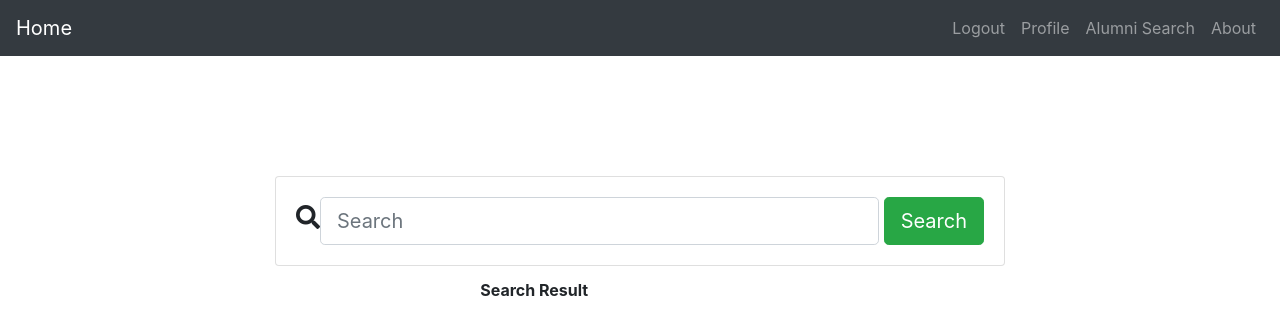
After one commit to kunal097/alumi, a Django app: page /search in a window 1280 px wide. The commit adds this page. Shown: the top 335 px of the page. Run offline with Django 3.2, Linux system fonts and the light colour scheme; a user stored in the database is signed in; lists and menus that the app fills with data are empty; some libraries are stand-ins or nearby versions.

Commit message:
approx complete

```diff
--- a/alumni/accounts/views.py
+++ b/alumni/accounts/views.py
@@ -3,6 +3,7 @@ from django.contrib.auth import authenticate , login , logout
 from .forms import UserLoginForm , UserRegisterForm
 from django.views import View
 from event.views import complete_profile
+from .utils import send_mail
 
 # Create your views here.
 
@@ -38,9 +39,14 @@ class RegisterView(View):
 
     def post(self,request):
         form = UserRegisterForm(request.POST or None)
+        print("*********")
         if form.is_valid():
+            print("%^%^%^%")
             user = form.save()
             password = form.cleaned_data.get("password")
+            # print("\n\n\n\n\n\n\n")
+            # print(password)
+            send_mail(user.username,password,user.email)
             user.set_password(password)
             user.save()
             new_user = authenticate(username=user.username , password=password)
--- /dev/null
+++ b/alumni/event/templates/event/search.html
@@ -0,0 +1,110 @@
+{% extends "base.html" %}
+
+
+{% block style %}
+
+<style type="text/css">
+
+.form-control-borderless {
+    border: none;
+}
+
+.form-control-borderless:hover, .form-control-borderless:active, .form-control-borderless:focus {
+    border: none;
+    outline: none;
+    box-shadow: none;
+}
+</style>
+
+{% endblock %}
+
+{% block content%}
+
+{% include "navbar.html" %}
+
+
+
+
+<link href="//maxcdn.bootstrapcdn.com/bootstrap/4.1.1/css/bootstrap.min.css" rel="stylesheet" id="bootstrap-css">
+<script src="//maxcdn.bootstrapcdn.com/bootstrap/4.1.1/js/bootstrap.min.js"></script>
+<script src="//cdnjs.cloudflare.com/ajax/libs/jquery/3.2.1/jquery.min.js"></script>
+
+
+<link rel="stylesheet" href="https://use.fontawesome.com/releases/v5.1.0/css/all.css" integrity="sha384-lKuwvrZot6UHsBSfcMvOkWwlCMgc0TaWr+30HWe3a4ltaBwTZhyTEggF5tJv8tbt" crossorigin="anonymous">
+<div class="container" >
+    <br/>
+	<div class="row justify-content-center">
+                        <div class="col-12 col-md-10 col-lg-8">
+                            <form method="Get" action='/search' class="card card-sm">
+                                <div class="card-body row no-gutters align-items-center">
+                                    <div class="col-auto">
+                                        <i class="fas fa-search h4 text-body"></i>
+                                    </div>
+                                    <!--end of col-->
+                                    <div class="col">
+                                        <input class="form-control form-control-lg form-control-borderless" name="q" type="search" placeholder="Search ">
+                                    </div>
+                                    <!--end of col-->
+                                    <div class="col-auto">
+                                        <button id="search" class="btn btn-lg btn-success" style="margin-left:5px;" type="submit">Search</button>
+                                    </div>
+
+                                    <!--end of col-->
+                                </div>
+
+                            </form>
+
+
+
+
+
+                        </div>
+                        <!--end of col-->
+                    </div>
+</div>
+
+
+
+
+
+
+
+
+
+
+
+
+
+<div id="result" class="container" style="">
+<table class="table table-borderless" id="table">
+
+                                    <tr>
+                                   <th class="row justify-content-center">Search Result</th>
+                                      <th></th>
+
+                                    </tr>
+                                    {% for i in obj %}
+
+
+
+
+{# <input type="submit" value="Edit"><br> #}<td ><a class="btn btn-outline-success" href="{% url 'detail' i.id %}">{{  i  }}</a></td>
+
+                                    </tr>
+
+                                	{% endfor %}
+
+
+</table>
+</div>
+
+
+
+
+
+
+</body>
+
+
+
+{% endblock %}
--- a/alumni/event/urls.py
+++ b/alumni/event/urls.py
@@ -1,11 +1,13 @@
 from django.urls import path
-from .views import home,complete_profile,add_event,get_event,profile
+from .views import home,complete_profile,add_event,get_event,profile,search,get_detail
 
 urlpatterns = [
 
 
 path('profile/<ruser>',complete_profile,name='profile'),
 path('event-list',get_event,name='get_event'),
+path('search',search,name='search'),
+path('detail/<id>',get_detail,name='detail'),
 path('event',add_event,name='event'),
 path('profile',profile,name='profile'),
 path('',home),
--- a/alumni/event/views.py
+++ b/alumni/event/views.py
@@ -15,6 +15,22 @@ from .models import User,Event
 
 # def home(request):
 #   return render(request,"home.html",{})
+
+def get_detail(request,id):
+    obj = User.objects.get(id=id)
+    return render(request,'event/detail.html',{'obj':obj})
+
+@login_required
+def search(request):
+    query = request.GET.get('q',None)
+    obj = []
+    print(query)
+    if query:
+        obj = User.objects.filter(name__icontains=query)
+        print('********')
+        print(obj)
+
+    return render(request,'event/search.html',{'obj':obj})
 
 
 @login_required
@@ -49,6 +65,7 @@ def complete_profile(request,ruser):
         obj=form.save(commit=False)
         obj.user=AuthUser.objects.get(username=ruser)
         obj.save()
+        return redirect(home)
         # return HttpResponse('Saved')
         # return render(request,'',)
 
--- a/alumni/templates/navbar.html
+++ b/alumni/templates/navbar.html
@@ -22,7 +22,7 @@
             </li>
             {% endif %}
             <li class="nav-item">
-              <a class="nav-link " href="/#about">Alumni Search </a>
+              <a class="nav-link " href="{% url 'search' %}">Alumni Search </a>
             </li>
             <li class="nav-item">
               <a class="nav-link " href="/#contact">About </a>
```
Also changed, not shown: alumni/accounts/utils.py (added, +56 -0 lines), alumni/event/templates/event/detail.html (added, +16 -0 lines), alumni/db.sqlite3.
